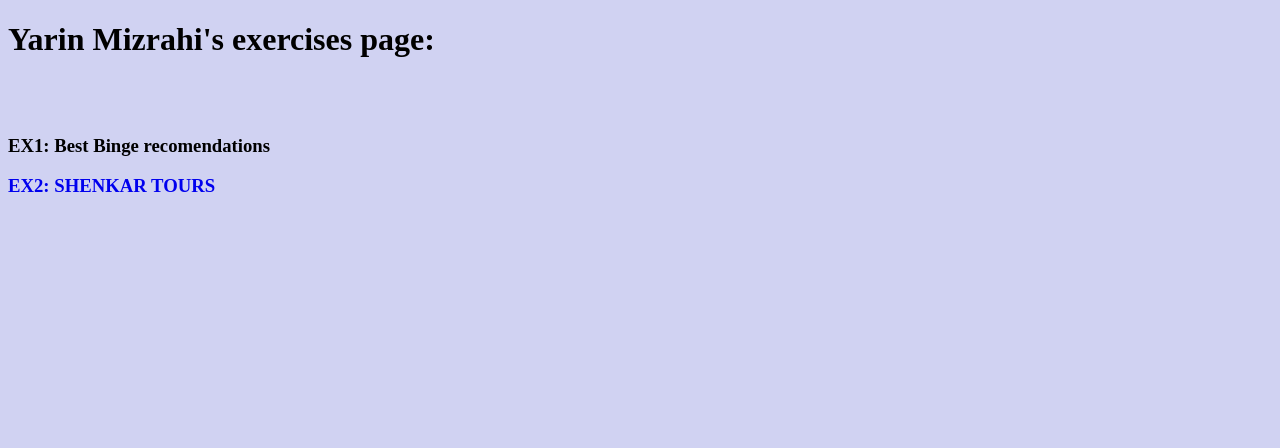
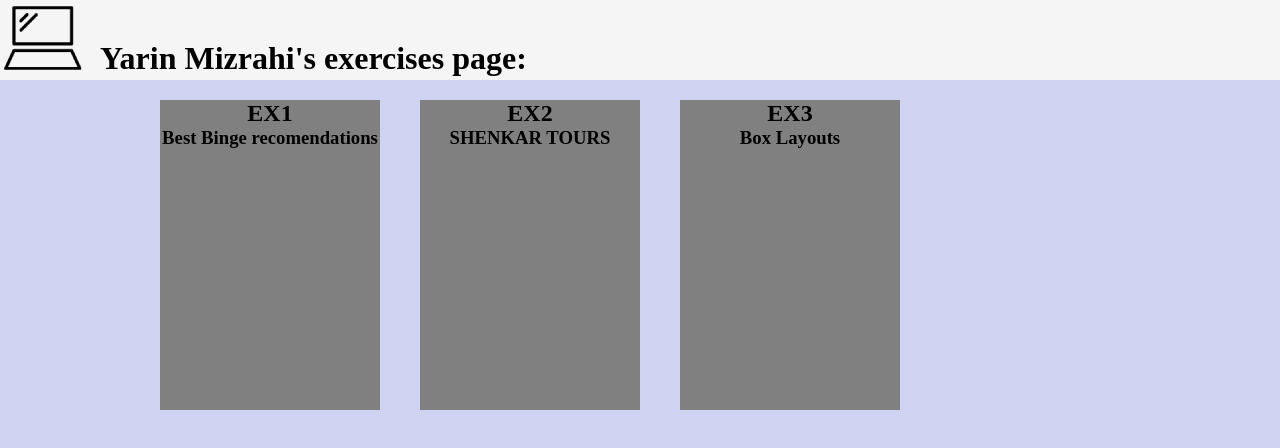
Before and after one commit to yarin1994/WEB-CLOUD, a plain HTML site: page welcome_page/index.html in a window 1280 px wide. Drawn offline with Linux system fonts and the light colour scheme.

Commit message:
third commit

```diff
--- a/ex3/css/style.css
+++ b/ex3/css/style.css
@@ -43,12 +43,12 @@ div > aside{
     left: 5px;
     text-decoration: none;
     color: black;
-    font-size: 15px;
+    font-size: 18px;
     display: block;
     margin-bottom: 10px;
 }
 body{
-    background: url(/images/Slice.jpg) repeat-x;
+    background: url(/ex3/images/Slice.jpg) repeat-x;
     background-attachment: fixed;
     overflow-x: hidden;
 }
@@ -60,7 +60,7 @@ body{
     left: 353px;
     top: 21px;
 }
-#box2{
+.boxes2-3{
     position: relative;
     width: 179px;
     height: 301px;
@@ -69,10 +69,6 @@ body{
     left: 21px;
 }
 #box3{
-    position: relative;
-    width: 179px;
-    height: 301px;
-    background: #a8dadc;
     top: -140px;
     left: 282px;
 }
@@ -85,9 +81,9 @@ footer{
     background-color: #3F3F3F;
     clear: both;
 }
-/*layout1 related*/
+/*-----------------layout1 related---------------------*/
 .slice{
-    background: url(/images/layout1_slice.jpg) repeat-x;
+    background-color: #e9c46a;
     height: 183px;
 }
 .big_lay{
@@ -144,8 +140,8 @@ article > aside{
 }
 /*layout 2 related*/
 .slice2{
-    height: 162px;
-   background: url(/images/layout2_slice.jpg);
+   height: 162px;
+   background: url(/ex3/images/layout2_slice.jpg);
 }
 #list3 a{
     position: relative;
@@ -179,10 +175,7 @@ button{
     border-radius: 5px;
 }
 @media (max-width: 800px) {
-    body{
-        background-color: black;
-    }
-    nav , main , header {
+   #wrapper, nav , main , header {
         margin: -1px auto;
         width: 600px;
     }
@@ -205,9 +198,6 @@ button{
         display: flex;
         flex-wrap: wrap;
     }
-    #wrapper{
-        width: 600px;
-    }
     header > section{
         left: 259px;
     }
@@ -221,13 +211,7 @@ button{
     }
 }
 @media (min-width: 800px) and (max-width: 1930px) {
-    #wrapper, main, header , footer {
-        width: 1000px;
-    }
-    nav > span{
+     nav > span{
         display: none;
     }
-    footer{
-        width: 100%;
-    }
 }
--- a/ex3/js/script.js
+++ b/ex3/js/script.js
@@ -21,6 +21,7 @@ function initialize() {
     first[0].onmouseout = function () {
         first[0].style.backgroundImage = "none";
     };
+
 };
 
 function color_change() {
--- a/welcome_page/CSS/style.css
+++ b/welcome_page/CSS/style.css
@@ -1,8 +1,52 @@
 * {
     text-decoration:  none;
-    padding: 0px;
+    list-style-type: none;
+    padding: 0;
+    margin: 0;
 }
-
+a{
+    color: black;
+}
+li{margin-top: 15px;}
 body{
    background-color: #D0D2F2;
 }
+header{
+    display: inline-block;
+    width: 100%;
+    height: 80px;
+    background-color: whitesmoke;
+}
+#wrapper{
+    width: 1000px;
+    margin: 0 auto;
+}
+.logo{
+    position: relative;
+    margin-top: -10px;
+}
+.title{
+    position: relative;
+    margin-left: 100px;
+    margin-top: -44px;
+}
+main{
+    display: flex;
+    flex-wrap: wrap;
+    flex-direction: row;
+}
+main > article{
+    display: flex;
+    flex-wrap: wrap;
+    flex-direction: column;
+    margin: 20px;
+
+    width: 220px;
+    height: 310px;
+    background-color: gray;
+}
+.item_order{
+    position: relative;
+    align-self: center;
+
+}
--- a/welcome_page/index.html
+++ b/welcome_page/index.html
@@ -12,30 +12,41 @@
 <head>
     <meta charset="UTF-8">
     <meta name="viewport" content="width=device-width, initial-scale=1.0">
+    <link rel="stylesheet" href="/welcome_page/CSS/style.css">
     <title>Yarin Mizrahi</title>
 </head>
 
 <body>
+    <header>
+        <img src="/welcome_page/images/home_page_logo.png">
+        <h1 class="title">Yarin Mizrahi's exercises page:</h1>
 
-    <ul>
-        <li>
-            <h1>Yarin Mizrahi's exercises page:</h1>
+    </header>
 
-            <br><br>
+    <main id="wrapper">
 
-            <a href="exercises/ex1/index.html"></a>
-            <h3>EX1: Best Binge recomendations</h3>
+        <article>
+            <h1 class="item_order">EX1</h1>
+            <a class="item_order" href="/ex1/index.html">
+                <h3>Best Binge recomendations</h3>
             </a>
-        </li>
+        </article>
+
+        <article>
+            <h1 class="item_order">EX2</h1>
+            <a class="item_order" href="/ex2/SHENKAR2.html">
+                <h3>SHENKAR TOURS</h3>
+            </a>
+        </article>
+        <article>
+            <h1 class="item_order">EX3</h1>
+            <a class="item_order" href="/ex3/index.html">
+                <h3>Box Layouts</h3>
+            </a>
+        </article>
 
 
-        <li>
-            <a href="exercises/ex2/SHENKAR2.html">
-                <h3>EX2: SHENKAR TOURS</h3>
-            </a>
-        </li>
-    </ul>
-
+    </main>
 </body>
 
 </html>
```
Also changed, not shown: ex3/index.html (+6 -6 lines), ex3/layout1.html (+4 -4 lines), ex3/layout2.html (+8 -23 lines), welcome_page/exercises/ex2/SHENKAR2.html (deleted), welcome_page/images/home_page_logo.png (added), 2 other files.
